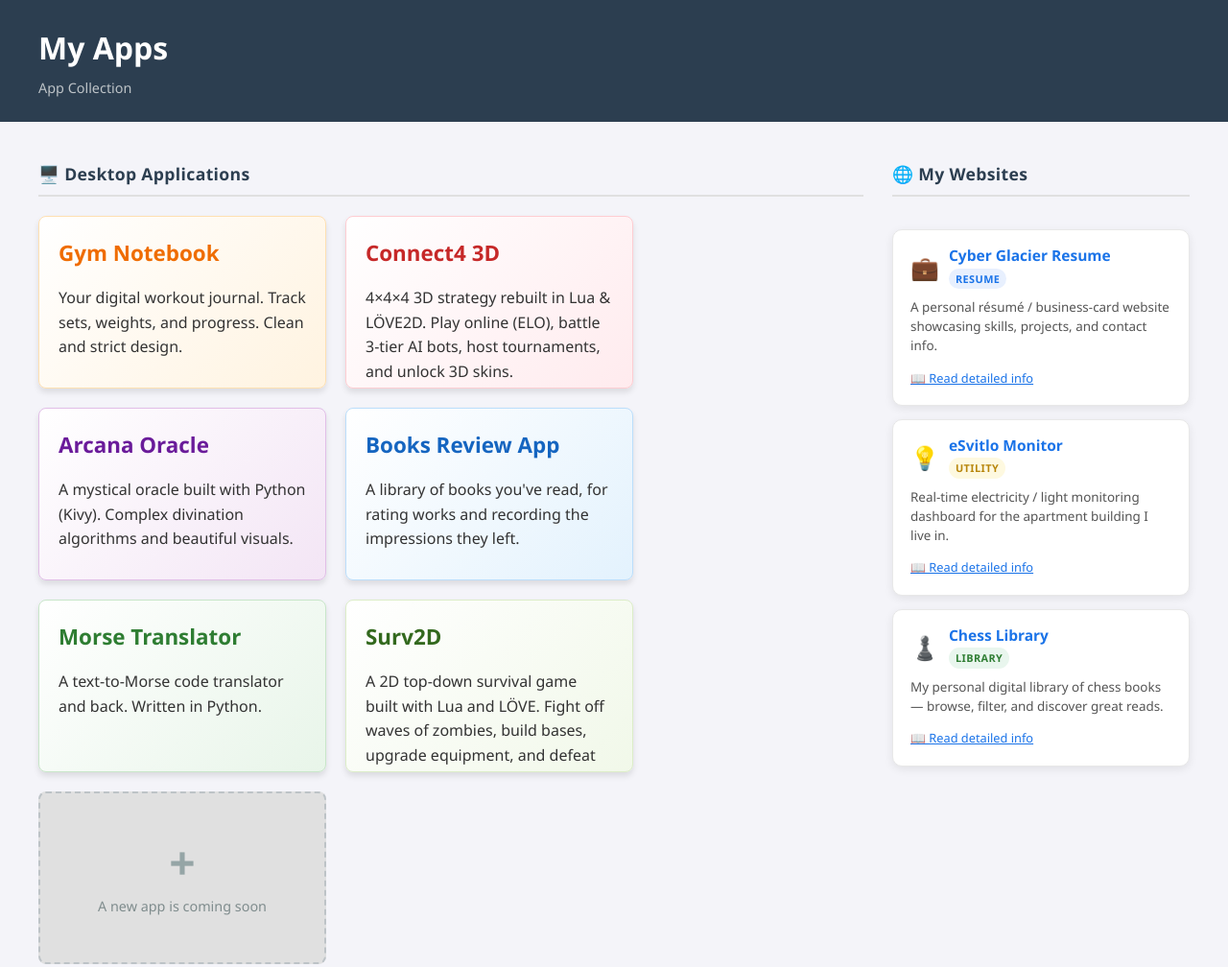
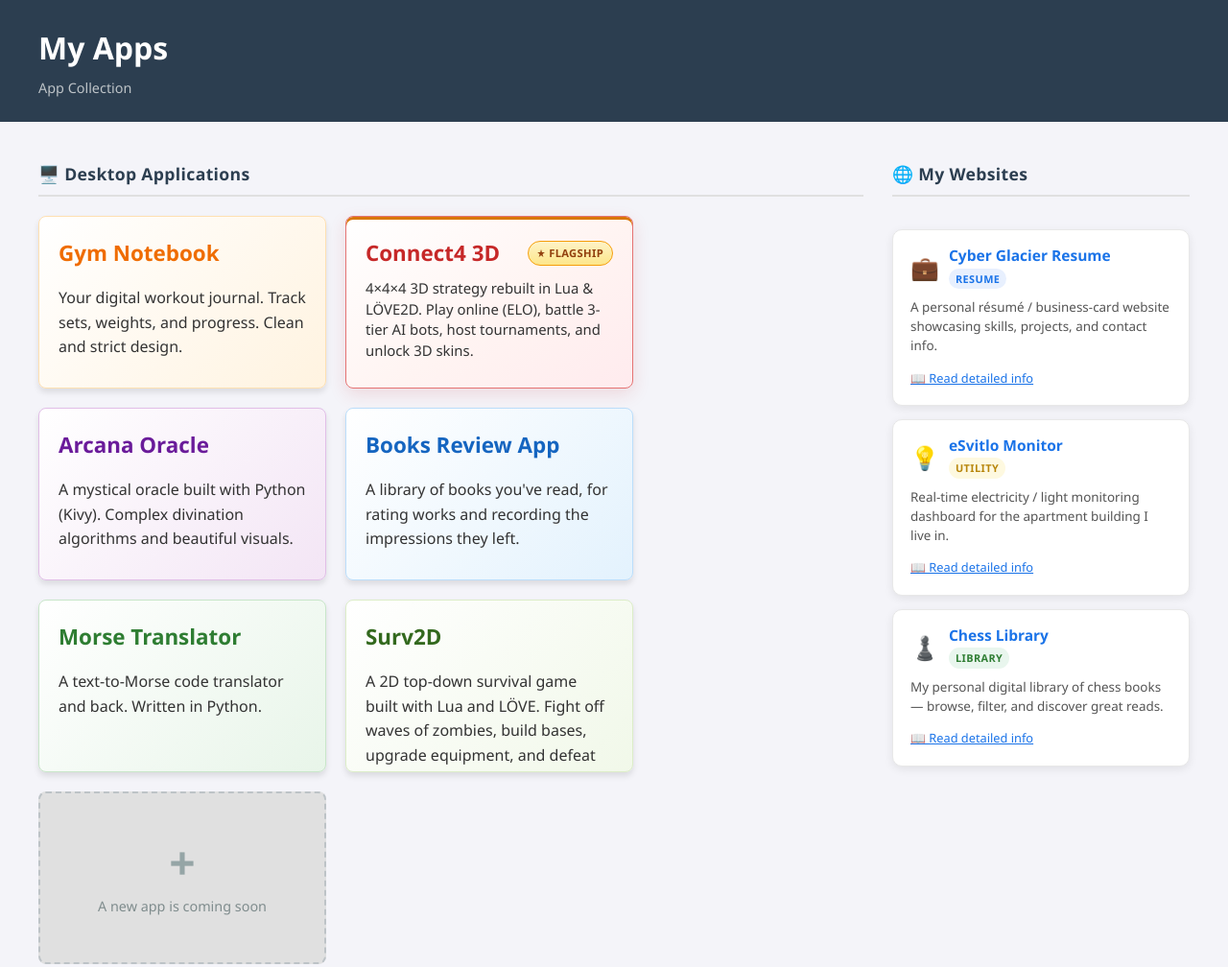
Before and after one commit to Den-Dragonio/my-apps, a plain HTML site: page index.html in a window 1280 px wide. Shown: the top 1008 px of the page at 96% size. Drawn offline with Linux system fonts and the light colour scheme.

Commit message:
links upd

```diff
--- a/index.html
+++ b/index.html
@@ -30,8 +30,11 @@
                     <p>Your digital workout journal. Track sets, weights, and progress. Clean and strict design.</p>
                 </a>
 
-                <a href="connect4.html" class="app-card c4-style">
-                    <h2>Connect4 3D</h2>
+                <a href="connect4.html" class="app-card c4-style c4-featured">
+                    <div class="c4-card-head">
+                        <h2>Connect4 3D</h2>
+                        <span class="featured-pill">★ Flagship</span>
+                    </div>
                     <p>4×4×4 3D strategy rebuilt in Lua &amp; LÖVE2D. Play online (ELO), battle 3-tier AI bots, host tournaments, and unlock 3D skins.</p>
                 </a>
 
@@ -73,7 +76,7 @@
                 <div class="site-card-header">
                     <span class="site-icon">💼</span>
                     <div>
-                        <a href="https://den-dragonio.github.io/cyber-glacier-resume/" target="_blank"
+                        <a href="https://den-dragonio.github.io/denys-draha-cv/" target="_blank"
                             class="site-link">Cyber Glacier Resume</a>
                         <span class="site-badge resume-badge">Resume</span>
                     </div>
@@ -128,8 +131,8 @@
             <button class="site-modal-close" onclick="closeSiteModalBtn('modal-resume')">&times;</button>
             <div class="site-modal-badge resume-badge">Portfolio · Vanilla Web · GitHub Pages</div>
             <h2>💼 Cyber Glacier — Interactive Personal Portfolio</h2>
-            <a href="https://den-dragonio.github.io/cyber-glacier-resume/" target="_blank"
-                class="site-modal-url">den-dragonio.github.io/cyber-glacier-resume</a>
+            <a href="https://den-dragonio.github.io/denys-draha-cv/" target="_blank"
+                class="site-modal-url">den-dragonio.github.io/denys-draha-cv</a>
 
             <!-- Overview -->
             <div class="site-modal-section">
@@ -243,7 +246,7 @@
                 </ul>
             </div>
 
-            <a href="https://den-dragonio.github.io/cyber-glacier-resume/" target="_blank"
+            <a href="https://den-dragonio.github.io/denys-draha-cv/" target="_blank"
                 class="site-modal-btn resume-btn">🔗 Visit Website</a>
         </div>
     </div>
--- a/style.css
+++ b/style.css
@@ -222,6 +222,54 @@ footer {
 .c4-style h2 {
     color: #c62828;
     /* Темно-красный заголовок */
+}
+
+.c4-featured {
+    position: relative;
+    background: linear-gradient(145deg, #ffffff 0%, #fff4f2 55%, #ffebee 100%);
+    border: 1.5px solid #e57373;
+    box-shadow: 0 6px 18px rgba(198, 40, 40, 0.13), inset 0 3px 0 #d97706;
+}
+
+.c4-featured:hover {
+    background: linear-gradient(145deg, #fffdfb 0%, #ffebee 60%, #ffcdd2 100%);
+    box-shadow: 0 12px 24px rgba(198, 40, 40, 0.2), inset 0 3px 0 #b45309;
+    transform: translateY(-5px);
+}
+
+.c4-card-head {
+    display: flex;
+    align-items: center;
+    justify-content: space-between;
+    gap: 8px;
+    margin-bottom: 8px;
+}
+
+.c4-card-head h2 {
+    margin: 0;
+}
+
+.featured-pill {
+    display: inline-flex;
+    align-items: center;
+    gap: 4px;
+    padding: 3px 9px;
+    border-radius: 999px;
+    font-size: 0.7rem;
+    font-weight: 700;
+    letter-spacing: 0.03em;
+    text-transform: uppercase;
+    color: #92400e;
+    background: linear-gradient(180deg, #fef3c7 0%, #fde68a 100%);
+    border: 1px solid #f59e0b;
+    white-space: nowrap;
+    flex-shrink: 0;
+}
+
+.c4-featured p {
+    margin: 0;
+    font-size: 0.93rem;
+    line-height: 1.45;
 }
 
 /* --- СТИЛЬ ДЛЯ СПОРТИВНОЙ КАРТОЧКИ (Gym) --- */
```
Also changed, not shown: connect4.html (+19 -0 lines).
